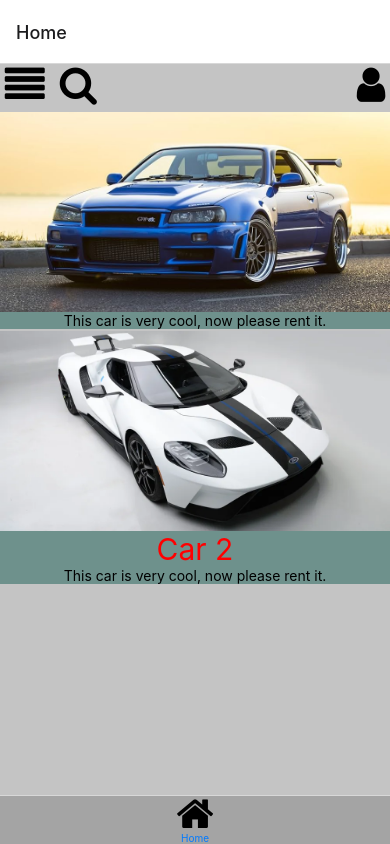
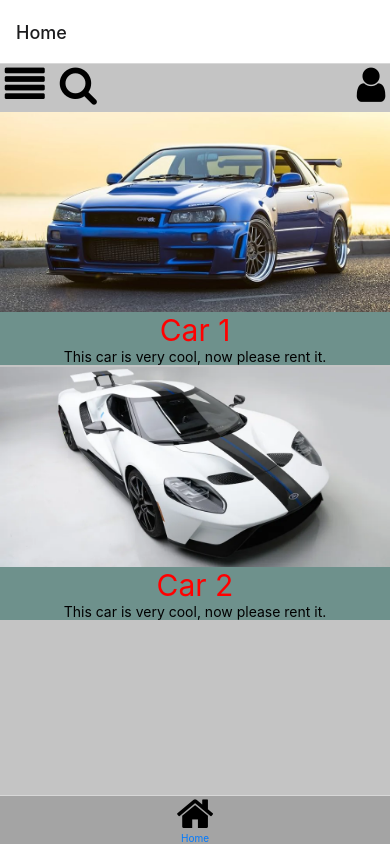
Before and after one commit to NikolajBS/React-native-1st-handin, a React Native app in the folder car-rental-app/: screen /Home in a window 390 px wide. Built offline with nearby package versions, Linux system fonts and the light colour scheme.

Commit message:
little fix

```diff
--- a/car-rental-app/screens/Home.tsx
+++ b/car-rental-app/screens/Home.tsx
@@ -48,15 +48,15 @@ const HomeScreen = ({ navigation }) =>{
       </View>
 
       <View style={styles.flexbox}>
-        <TouchableOpacity onPress={() =>{navigation.navigate('Rental', {NameOfCar: 'skibidi', Num: 0})}}>
+        <TouchableOpacity onPress={() =>{navigation.navigate('Rental', {NameOfCar: 'Car 1', Num: 0})}}>
         <View style={styles.box}>
           <Image source={require('../imgs/car1.jpg')} style={styles.images} />
-          <Text style={styles.txtcolor}>{carName}</Text>
+          <Text style={styles.txtcolor}>Car 1</Text>
           <Text>This car is very cool, now please rent it.</Text>
         </View>
         </TouchableOpacity>
 
-        <TouchableOpacity onPress={() =>{navigation.navigate('Rental', {NameOfCar: 'skibidi2', Num: 1})}}>
+        <TouchableOpacity onPress={() =>{navigation.navigate('Rental', {NameOfCar: 'Car 2', Num: 1})}}>
         <View style={styles.box}>
           <Image source={require('../imgs/car2.jpg')} style={styles.images} />
           <Text style={styles.txtcolor}>Car 2</Text>
--- a/car-rental-app/screens/RentalScreen.tsx
+++ b/car-rental-app/screens/RentalScreen.tsx
@@ -29,7 +29,7 @@ const  RentalScreen = ({ route }) => {
      </View>
 
     <View style={styles.carContainer}>
-    <Text>car {NameOfCar}</Text>
+    <Text>{NameOfCar}</Text>
 
     <Image source={images[Num]} style={styles.images} />
 
```
Also changed, not shown: car-rental-app/App.tsx (+0 -11 lines).
